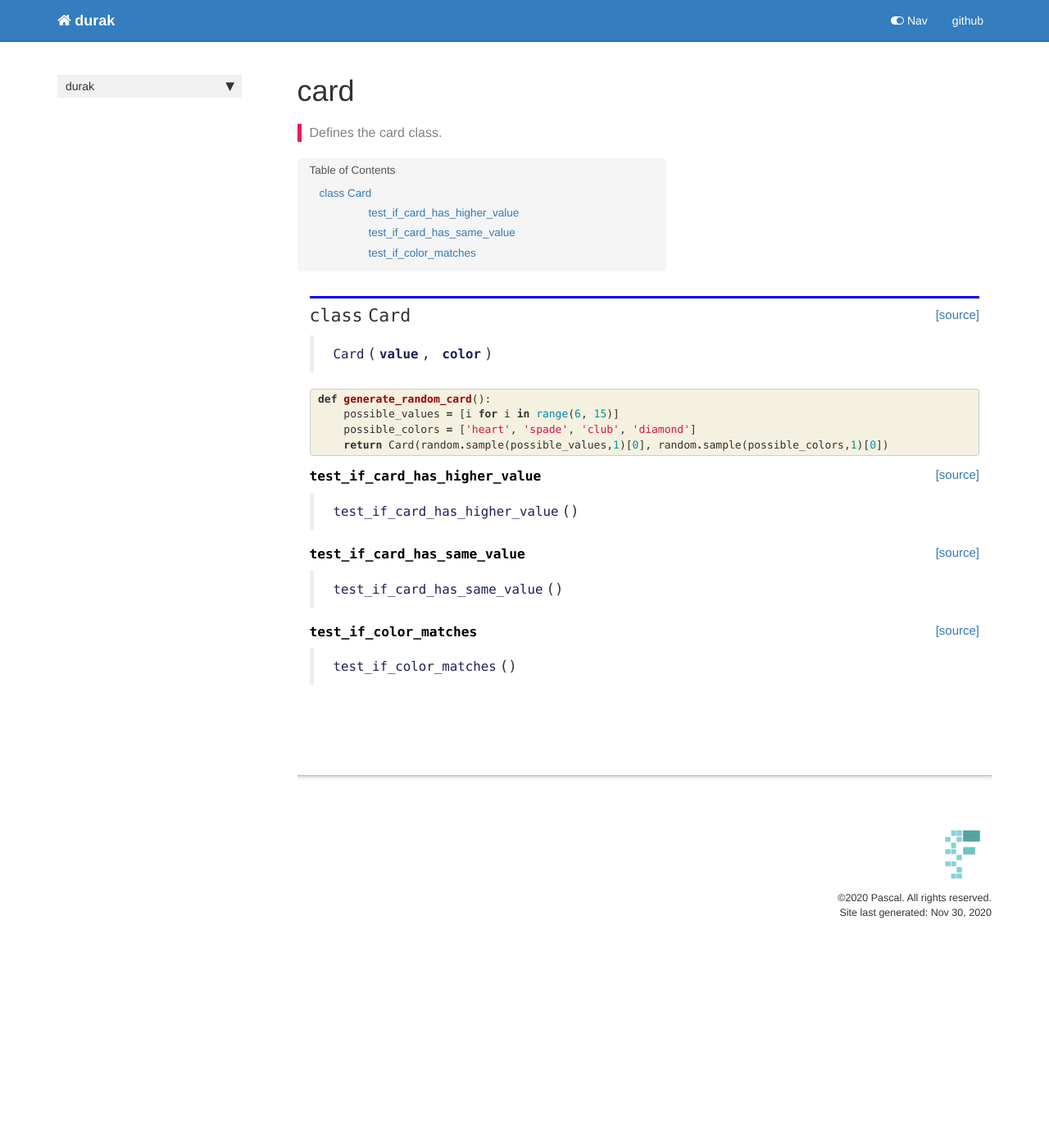
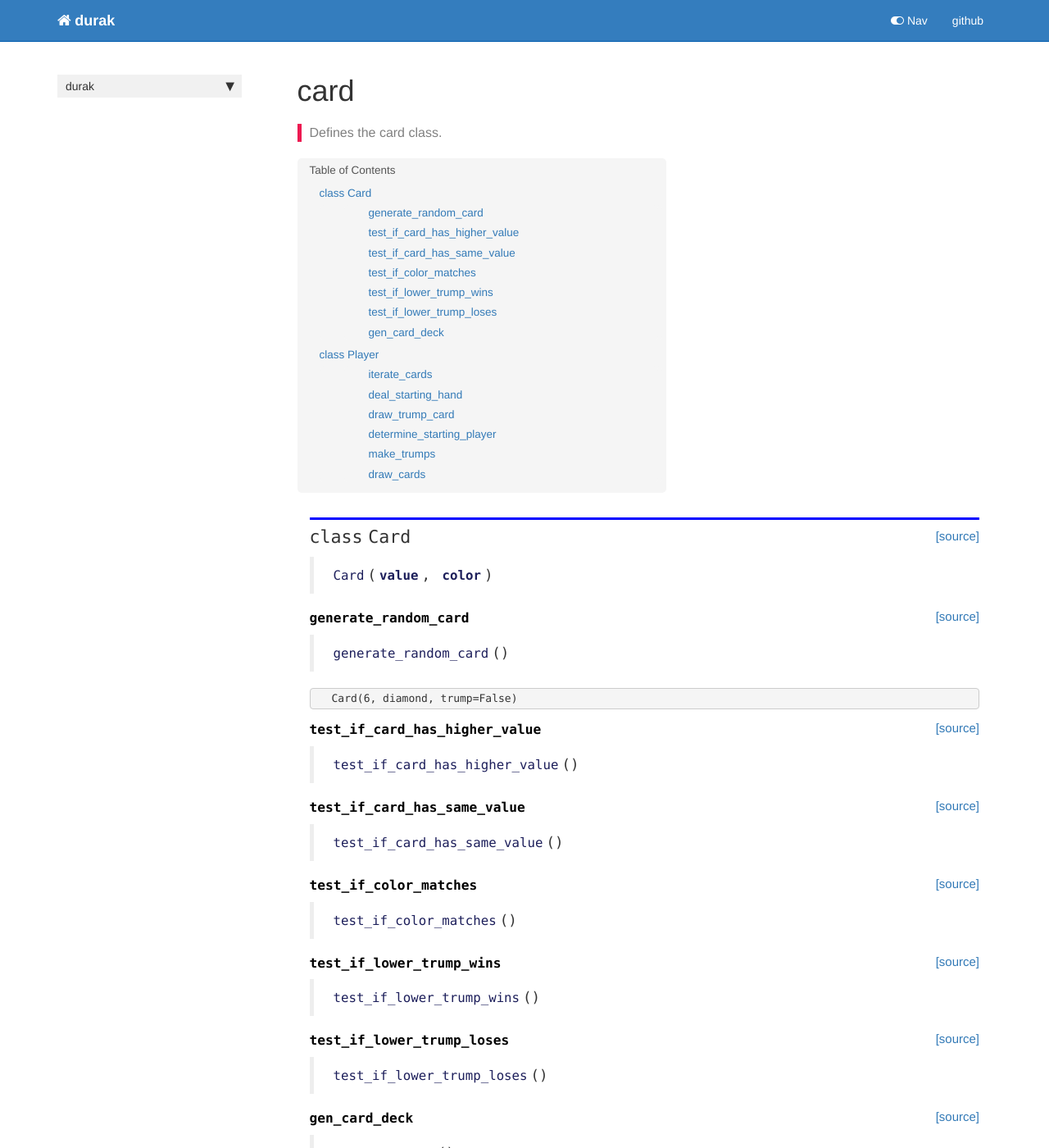
Before and after one commit to PascalPfeiffer777/durak, a Jekyll site: the page built from docs/core.html, in a window 1280 px wide and 1400 px high. Shown: the whole window at 82% size. Built offline with Jekyll 4.4.1, drawn with Linux system fonts in a browser that asks for light colours; nearby versions of some CDN libraries; comment, search, counter and statistics services are not loaded; some of the changed text lies outside the part shown.

Commit message:
added docs

```diff
--- a/docs/_data/sidebars/home_sidebar.yml
+++ b/docs/_data/sidebars/home_sidebar.yml
@@ -14,7 +14,7 @@
       url: core.html
     - output: web,pdf
       title: Title
-      url: constants.html
+      url: Game.html
     output: web
     title: durak
   output: web
--- a/docs/core.html
+++ b/docs/core.html
@@ -47,7 +47,7 @@
 
 
 <div class="output_markdown rendered_html output_subarea ">
-<h2 id="Card" class="doc_header"><code>class</code> <code>Card</code><a href="https://github.com/Pascal/durak/tree/master/durak/core.py#L11" class="source_link" style="float:right">[source]</a></h2><blockquote><p><code>Card</code>(<strong><code>value</code></strong>, <strong><code>color</code></strong>)</p>
+<h2 id="Card" class="doc_header"><code>class</code> <code>Card</code><a href="https://github.com/Pascal/durak/tree/master/durak/core.py#L15" class="source_link" style="float:right">[source]</a></h2><blockquote><p><code>Card</code>(<strong><code>value</code></strong>, <strong><code>color</code></strong>)</p>
 </blockquote>
 
 </div>
@@ -70,17 +70,51 @@
     {% raw %}
 
 <div class="cell border-box-sizing code_cell rendered">
-<div class="input">
 
-<div class="inner_cell">
-    <div class="input_area">
-<div class=" highlight hl-ipython3"><pre><span></span><span class="k">def</span> <span class="nf">generate_random_card</span><span class="p">():</span>
-    <span class="n">possible_values</span> <span class="o">=</span> <span class="p">[</span><span class="n">i</span> <span class="k">for</span> <span class="n">i</span> <span class="ow">in</span> <span class="nb">range</span><span class="p">(</span><span class="mi">6</span><span class="p">,</span> <span class="mi">15</span><span class="p">)]</span>
-    <span class="n">possible_colors</span> <span class="o">=</span> <span class="p">[</span><span class="s1">&#39;heart&#39;</span><span class="p">,</span> <span class="s1">&#39;spade&#39;</span><span class="p">,</span> <span class="s1">&#39;club&#39;</span><span class="p">,</span> <span class="s1">&#39;diamond&#39;</span><span class="p">]</span>
-    <span class="k">return</span> <span class="n">Card</span><span class="p">(</span><span class="n">random</span><span class="o">.</span><span class="n">sample</span><span class="p">(</span><span class="n">possible_values</span><span class="p">,</span><span class="mi">1</span><span class="p">)[</span><span class="mi">0</span><span class="p">],</span> <span class="n">random</span><span class="o">.</span><span class="n">sample</span><span class="p">(</span><span class="n">possible_colors</span><span class="p">,</span><span class="mi">1</span><span class="p">)[</span><span class="mi">0</span><span class="p">])</span>
-</pre></div>
+</div>
+    {% endraw %}
 
-    </div>
+    {% raw %}
+
+<div class="cell border-box-sizing code_cell rendered">
+
+<div class="output_wrapper">
+<div class="output">
+
+<div class="output_area">
+
+
+<div class="output_markdown rendered_html output_subarea ">
+<h4 id="generate_random_card" class="doc_header"><code>generate_random_card</code><a href="https://github.com/Pascal/durak/tree/master/durak/core.py#L58" class="source_link" style="float:right">[source]</a></h4><blockquote><p><code>generate_random_card</code>()</p>
+</blockquote>
+
+</div>
+
+</div>
+
+</div>
+</div>
+
+</div>
+    {% endraw %}
+
+    {% raw %}
+
+<div class="cell border-box-sizing code_cell rendered">
+
+<div class="output_wrapper">
+<div class="output">
+
+<div class="output_area">
+
+
+
+<div class="output_text output_subarea output_execute_result">
+<pre>Card(6, diamond, trump=False)</pre>
+</div>
+
+</div>
+
 </div>
 </div>
 
@@ -98,7 +132,7 @@
 
 
 <div class="output_markdown rendered_html output_subarea ">
-<h4 id="test_if_card_has_higher_value" class="doc_header"><code>test_if_card_has_higher_value</code><a href="https://github.com/Pascal/durak/tree/master/durak/core.py#L39" class="source_link" style="float:right">[source]</a></h4><blockquote><p><code>test_if_card_has_higher_value</code>()</p>
+<h4 id="test_if_card_has_higher_value" class="doc_header"><code>test_if_card_has_higher_value</code><a href="https://github.com/Pascal/durak/tree/master/durak/core.py#L63" class="source_link" style="float:right">[source]</a></h4><blockquote><p><code>test_if_card_has_higher_value</code>()</p>
 </blockquote>
 
 </div>
@@ -122,7 +156,7 @@
 
 
 <div class="output_markdown rendered_html output_subarea ">
-<h4 id="test_if_card_has_same_value" class="doc_header"><code>test_if_card_has_same_value</code><a href="https://github.com/Pascal/durak/tree/master/durak/core.py#L44" class="source_link" style="float:right">[source]</a></h4><blockquote><p><code>test_if_card_has_same_value</code>()</p>
+<h4 id="test_if_card_has_same_value" class="doc_header"><code>test_if_card_has_same_value</code><a href="https://github.com/Pascal/durak/tree/master/durak/core.py#L68" class="source_link" style="float:right">[source]</a></h4><blockquote><p><code>test_if_card_has_same_value</code>()</p>
 </blockquote>
 
 </div>
@@ -146,7 +180,303 @@
 
 
 <div class="output_markdown rendered_html output_subarea ">
-<h4 id="test_if_color_matches" class="doc_header"><code>test_if_color_matches</code><a href="https://github.com/Pascal/durak/tree/master/durak/core.py#L49" class="source_link" style="float:right">[source]</a></h4><blockquote><p><code>test_if_color_matches</code>()</p>
+<h4 id="test_if_color_matches" class="doc_header"><code>test_if_color_matches</code><a href="https://github.com/Pascal/durak/tree/master/durak/core.py#L73" class="source_link" style="float:right">[source]</a></h4><blockquote><p><code>test_if_color_matches</code>()</p>
+</blockquote>
+
+</div>
+
+</div>
+
+</div>
+</div>
+
+</div>
+    {% endraw %}
+
+    {% raw %}
+
+<div class="cell border-box-sizing code_cell rendered">
+
+<div class="output_wrapper">
+<div class="output">
+
+<div class="output_area">
+
+
+<div class="output_markdown rendered_html output_subarea ">
+<h4 id="test_if_lower_trump_wins" class="doc_header"><code>test_if_lower_trump_wins</code><a href="https://github.com/Pascal/durak/tree/master/durak/core.py#L78" class="source_link" style="float:right">[source]</a></h4><blockquote><p><code>test_if_lower_trump_wins</code>()</p>
+</blockquote>
+
+</div>
+
+</div>
+
+</div>
+</div>
+
+</div>
+    {% endraw %}
+
+    {% raw %}
+
+<div class="cell border-box-sizing code_cell rendered">
+
+<div class="output_wrapper">
+<div class="output">
+
+<div class="output_area">
+
+
+<div class="output_markdown rendered_html output_subarea ">
+<h4 id="test_if_lower_trump_loses" class="doc_header"><code>test_if_lower_trump_loses</code><a href="https://github.com/Pascal/durak/tree/master/durak/core.py#L84" class="source_link" style="float:right">[source]</a></h4><blockquote><p><code>test_if_lower_trump_loses</code>()</p>
+</blockquote>
+
+</div>
+
+</div>
+
+</div>
+</div>
+
+</div>
+    {% endraw %}
+
+    {% raw %}
+
+<div class="cell border-box-sizing code_cell rendered">
+
+</div>
+    {% endraw %}
+
+    {% raw %}
+
+<div class="cell border-box-sizing code_cell rendered">
+
+<div class="output_wrapper">
+<div class="output">
+
+<div class="output_area">
+
+
+<div class="output_markdown rendered_html output_subarea ">
+<h4 id="gen_card_deck" class="doc_header"><code>gen_card_deck</code><a href="https://github.com/Pascal/durak/tree/master/durak/core.py#L98" class="source_link" style="float:right">[source]</a></h4><blockquote><p><code>gen_card_deck</code>()</p>
+</blockquote>
+
+</div>
+
+</div>
+
+</div>
+</div>
+
+</div>
+    {% endraw %}
+
+    {% raw %}
+
+<div class="cell border-box-sizing code_cell rendered">
+
+</div>
+    {% endraw %}
+
+    {% raw %}
+
+<div class="cell border-box-sizing code_cell rendered">
+
+<div class="output_wrapper">
+<div class="output">
+
+<div class="output_area">
+
+
+<div class="output_markdown rendered_html output_subarea ">
+<h2 id="Player" class="doc_header"><code>class</code> <code>Player</code><a href="https://github.com/Pascal/durak/tree/master/durak/core.py#L107" class="source_link" style="float:right">[source]</a></h2><blockquote><p><code>Player</code>(<strong><code>name</code></strong>)</p>
+</blockquote>
+
+</div>
+
+</div>
+
+</div>
+</div>
+
+</div>
+    {% endraw %}
+
+    {% raw %}
+
+<div class="cell border-box-sizing code_cell rendered">
+
+</div>
+    {% endraw %}
+
+    {% raw %}
+
+<div class="cell border-box-sizing code_cell rendered">
+
+<div class="output_wrapper">
+<div class="output">
+
+<div class="output_area">
+
+
+<div class="output_markdown rendered_html output_subarea ">
+<h4 id="iterate_cards" class="doc_header"><code>iterate_cards</code><a href="https://github.com/Pascal/durak/tree/master/durak/core.py#L139" class="source_link" style="float:right">[source]</a></h4><blockquote><p><code>iterate_cards</code>(<strong><code>players</code></strong>)</p>
+</blockquote>
+
+</div>
+
+</div>
+
+</div>
+</div>
+
+</div>
+    {% endraw %}
+
+    {% raw %}
+
+<div class="cell border-box-sizing code_cell rendered">
+
+</div>
+    {% endraw %}
+
+    {% raw %}
+
+<div class="cell border-box-sizing code_cell rendered">
+
+<div class="output_wrapper">
+<div class="output">
+
+<div class="output_area">
+
+
+<div class="output_markdown rendered_html output_subarea ">
+<h4 id="deal_starting_hand" class="doc_header"><code>deal_starting_hand</code><a href="https://github.com/Pascal/durak/tree/master/durak/core.py#L145" class="source_link" style="float:right">[source]</a></h4><blockquote><p><code>deal_starting_hand</code>(<strong><code>players</code></strong>, <strong><code>cards</code></strong>)</p>
+</blockquote>
+
+</div>
+
+</div>
+
+</div>
+</div>
+
+</div>
+    {% endraw %}
+
+    {% raw %}
+
+<div class="cell border-box-sizing code_cell rendered">
+
+</div>
+    {% endraw %}
+
+    {% raw %}
+
+<div class="cell border-box-sizing code_cell rendered">
+
+<div class="output_wrapper">
+<div class="output">
+
+<div class="output_area">
+
+
+<div class="output_markdown rendered_html output_subarea ">
+<h4 id="draw_trump_card" class="doc_header"><code>draw_trump_card</code><a href="https://github.com/Pascal/durak/tree/master/durak/core.py#L152" class="source_link" style="float:right">[source]</a></h4><blockquote><p><code>draw_trump_card</code>(<strong><code>cards</code></strong>)</p>
+</blockquote>
+
+</div>
+
+</div>
+
+</div>
+</div>
+
+</div>
+    {% endraw %}
+
+    {% raw %}
+
+<div class="cell border-box-sizing code_cell rendered">
+
+</div>
+    {% endraw %}
+
+    {% raw %}
+
+<div class="cell border-box-sizing code_cell rendered">
+
+<div class="output_wrapper">
+<div class="output">
+
+<div class="output_area">
+
+
+<div class="output_markdown rendered_html output_subarea ">
+<h4 id="determine_starting_player" class="doc_header"><code>determine_starting_player</code><a href="https://github.com/Pascal/durak/tree/master/durak/core.py#L158" class="source_link" style="float:right">[source]</a></h4><blockquote><p><code>determine_starting_player</code>(<strong><code>players</code></strong>)</p>
+</blockquote>
+
+</div>
+
+</div>
+
+</div>
+</div>
+
+</div>
+    {% endraw %}
+
+    {% raw %}
+
+<div class="cell border-box-sizing code_cell rendered">
+
+</div>
+    {% endraw %}
+
+    {% raw %}
+
+<div class="cell border-box-sizing code_cell rendered">
+
+<div class="output_wrapper">
+<div class="output">
+
+<div class="output_area">
+
+
+<div class="output_markdown rendered_html output_subarea ">
+<h4 id="make_trumps" class="doc_header"><code>make_trumps</code><a href="https://github.com/Pascal/durak/tree/master/durak/core.py#L163" class="source_link" style="float:right">[source]</a></h4><blockquote><p><code>make_trumps</code>(<strong><code>players</code></strong>, <strong><code>trump</code></strong>)</p>
+</blockquote>
+
+</div>
+
+</div>
+
+</div>
+</div>
+
+</div>
+    {% endraw %}
+
+    {% raw %}
+
+<div class="cell border-box-sizing code_cell rendered">
+
+</div>
+    {% endraw %}
+
+    {% raw %}
+
+<div class="cell border-box-sizing code_cell rendered">
+
+<div class="output_wrapper">
+<div class="output">
+
+<div class="output_area">
+
+
+<div class="output_markdown rendered_html output_subarea ">
+<h4 id="draw_cards" class="doc_header"><code>draw_cards</code><a href="https://github.com/Pascal/durak/tree/master/durak/core.py#L169" class="source_link" style="float:right">[source]</a></h4><blockquote><p><code>draw_cards</code>(<strong><code>players</code></strong>, <strong><code>cards</code></strong>)</p>
 </blockquote>
 
 </div>
--- a/docs/sidebar.json
+++ b/docs/sidebar.json
@@ -2,6 +2,6 @@
   "durak": {
     "Overview": "/",
     "card": "core.html",
-    "Title": "constants.html"
+    "Title": "Game.html"
   }
 }
--- a/durak/_nbdev.py
+++ b/durak/_nbdev.py
@@ -19,10 +19,7 @@
          "determine_starting_player": "00_core.ipynb",
          "make_trumps": "00_core.ipynb",
          "draw_cards": "00_core.ipynb",
-         "player_names": "01_Game.ipynb",
-         "players": "01_Game.ipynb",
-         "cards": "01_Game.ipynb",
-         "trump": "01_Game.ipynb"}
+         "game_setup": "01_Game.ipynb"}
 
 modules = ["core.py",
            "game.py"]
--- a/durak/core.py
+++ b/durak/core.py
@@ -108,7 +108,10 @@
     def __init__(self, name):
         self.name = name
         self._is_turn = False
+        self._under_attack = False
+        self._can_attack = False
         self.hand = []
+
 
     def start_turn(self):
         self._is_turn = True
@@ -118,6 +121,9 @@
 
     def draw_card(self, card):
         self.hand.append(card)
+
+    def determine_possible_moves(self, table_cards):
+        pass
 
     def play_cards(self):
         pass
```
Also changed, not shown: 1 other file.
